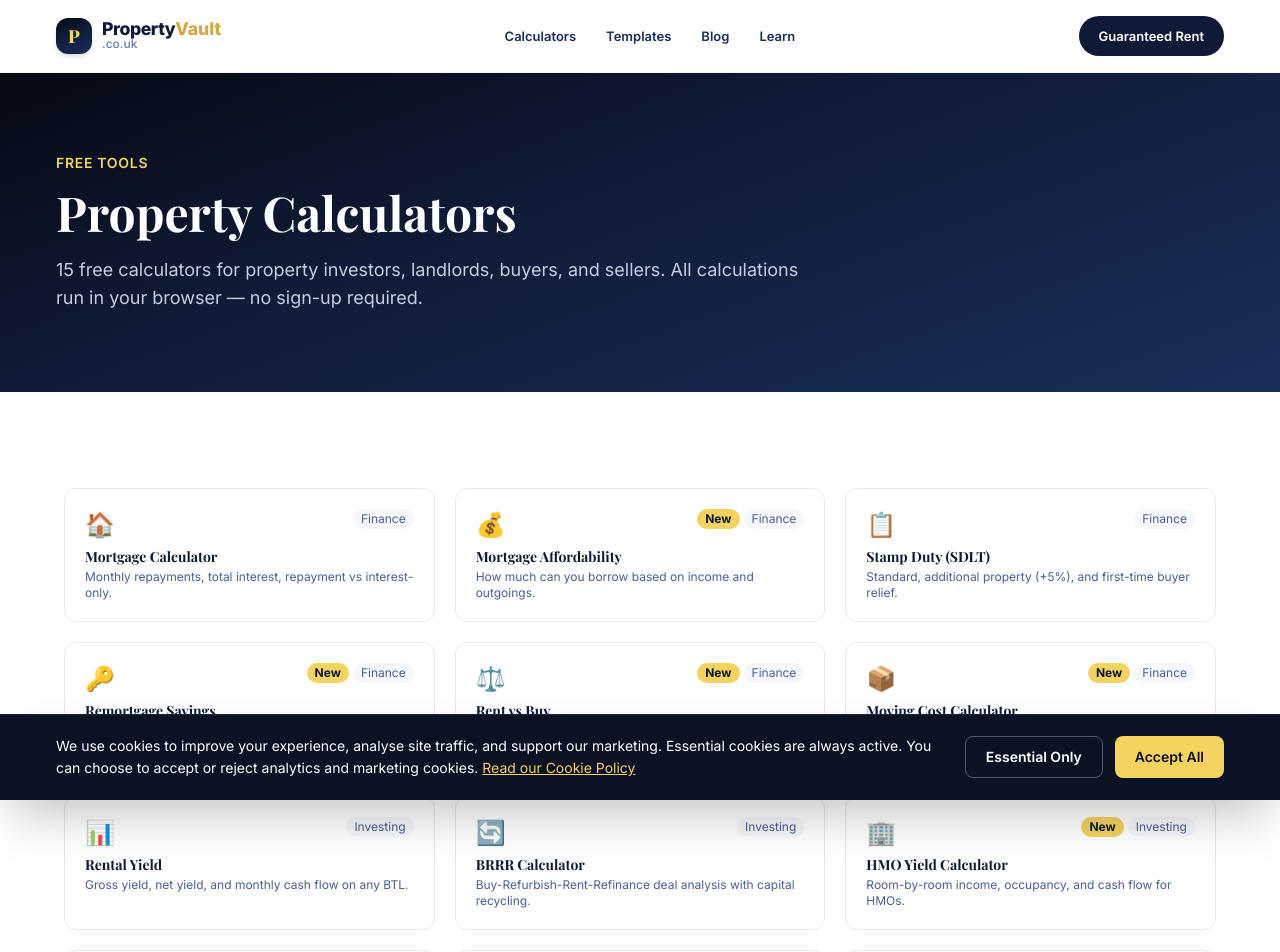
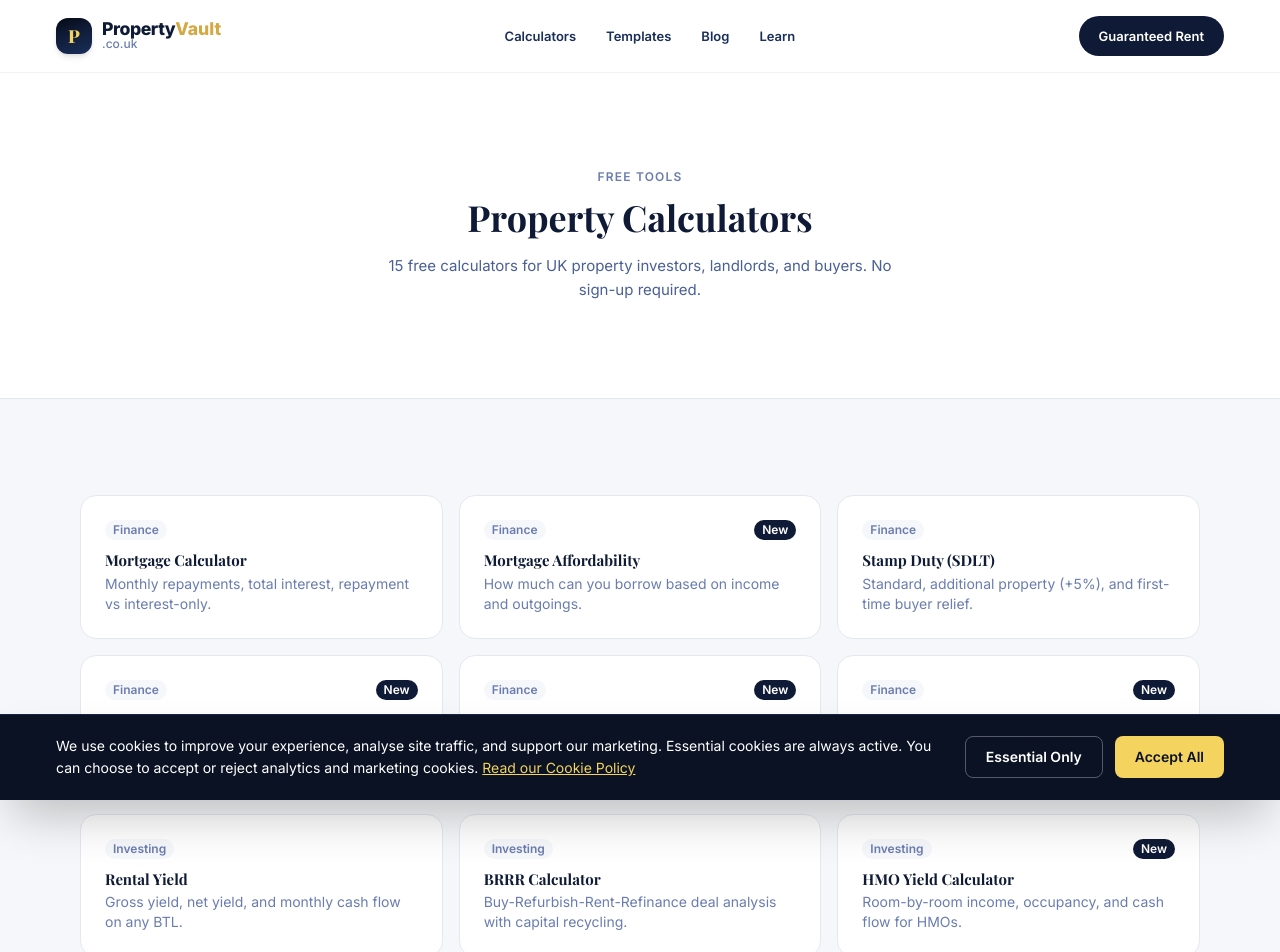
Before and after one commit to gowads047-dot/propertyvault-uk, a Next.js app: page /calculators in a window 1280 px wide. Shown: the top 952 px of the page. Built offline with nearby package versions, Linux system fonts and the light colour scheme.

Commit message:
Clean redesign - remove emojis, update calculators, enable dynamic

```diff
--- a/next.config.ts
+++ b/next.config.ts
@@ -1,10 +1,6 @@
 import type { NextConfig } from "next";
 
 const nextConfig: NextConfig = {
-  output: "export",
-  images: {
-    unoptimized: true,
-  },
   trailingSlash: true,
 };
 
--- a/src/app/calculators/page.tsx
+++ b/src/app/calculators/page.tsx
@@ -2,60 +2,57 @@ import Link from "next/link";
 import type { Metadata } from "next";
 
 export const metadata: Metadata = {
-  title: "Free Property Calculators UK — 16 Tools for Investors & Landlords | PropertyVault UK",
-  description: "16 free UK property calculators. Mortgage, stamp duty, BRRR, rental yield, HMO, Section 24, personal vs ltd, affordability, remortgage, bridging, EPC retrofit, flip ROI, and more.",
+  title: "Free Property Calculators UK — 15 Tools for Investors & Landlords | PropertyVault UK",
+  description: "15 free UK property calculators. Mortgage, stamp duty, BRRR, rental yield, Section 24, HMO, affordability, remortgage, bridging, flip ROI, and more.",
 };
 
 const calculators = [
-  { title: "Mortgage Calculator", desc: "Monthly repayments, total interest, repayment vs interest-only.", href: "/calculators/mortgage", icon: "🏠", cat: "Finance" },
-  { title: "Mortgage Affordability", desc: "How much can you borrow based on income and outgoings.", href: "/calculators/affordability", icon: "💰", cat: "Finance", tag: "New" },
-  { title: "Stamp Duty (SDLT)", desc: "Standard, additional property (+5%), and first-time buyer relief.", href: "/calculators/stamp-duty", icon: "📋", cat: "Finance" },
-  { title: "Remortgage Savings", desc: "Compare current vs new rate with fees and break-even period.", href: "/calculators/remortgage", icon: "🔑", cat: "Finance", tag: "New" },
-  { title: "Rent vs Buy", desc: "Is it cheaper to rent or buy over time? Full cost comparison.", href: "/calculators/rent-vs-buy", icon: "⚖️", cat: "Finance", tag: "New" },
-  { title: "Moving Cost Calculator", desc: "Every cost of moving — stamp duty, solicitor, survey, removals.", href: "/calculators/moving-costs", icon: "📦", cat: "Finance", tag: "New" },
-  { title: "Rental Yield", desc: "Gross yield, net yield, and monthly cash flow on any BTL.", href: "/calculators/rental-yield", icon: "📊", cat: "Investing" },
-  { title: "BRRR Calculator", desc: "Buy-Refurbish-Rent-Refinance deal analysis with capital recycling.", href: "/calculators/brrr", icon: "🔄", cat: "Investing" },
-  { title: "HMO Yield Calculator", desc: "Room-by-room income, occupancy, and cash flow for HMOs.", href: "/calculators/hmo-yield", icon: "🏢", cat: "Investing", tag: "New" },
-  { title: "Flip / Refurb ROI", desc: "Buy-refurbish-sell profit projection with annualised ROI.", href: "/calculators/flip-roi", icon: "🔨", cat: "Investing", tag: "New" },
-  { title: "Bridging Loan", desc: "Total cost of bridging finance — interest, fees, and net funds.", href: "/calculators/bridging", icon: "🌉", cat: "Investing", tag: "New" },
-  { title: "Landlord Costs", desc: "Real P&L — expenses, tax, voids, and actual net profit.", href: "/calculators/landlord-costs", icon: "🔢", cat: "Landlord", tag: "New" },
-  { title: "Section 24 Tax", desc: "How mortgage interest restriction affects your tax bill.", href: "/calculators/section-24", icon: "📑", cat: "Tax", tag: "New" },
-  { title: "Personal vs Ltd Company", desc: "Compare tax holding property personally vs through an SPV.", href: "/calculators/personal-vs-ltd", icon: "🏛️", cat: "Tax", tag: "New" },
-  { title: "EPC Retrofit Cost", desc: "Cost of improving EPC rating with grants and payback period.", href: "/calculators/epc-retrofit", icon: "🏡", cat: "Landlord", tag: "New" },
+  { title: "Mortgage Calculator", desc: "Monthly repayments, total interest, repayment vs interest-only.", href: "/calculators/mortgage", cat: "Finance" },
+  { title: "Mortgage Affordability", desc: "How much can you borrow based on income and outgoings.", href: "/calculators/affordability", cat: "Finance", tag: "New" },
+  { title: "Stamp Duty (SDLT)", desc: "Standard, additional property (+5%), and first-time buyer relief.", href: "/calculators/stamp-duty", cat: "Finance" },
+  { title: "Remortgage Savings", desc: "Compare current vs new rate with fees and break-even period.", href: "/calculators/remortgage", cat: "Finance", tag: "New" },
+  { title: "Rent vs Buy", desc: "Is it cheaper to rent or buy over time? Full cost comparison.", href: "/calculators/rent-vs-buy", cat: "Finance", tag: "New" },
+  { title: "Moving Cost Calculator", desc: "Every cost of moving — stamp duty, solicitor, survey, removals.", href: "/calculators/moving-costs", cat: "Finance", tag: "New" },
+  { title: "Rental Yield", desc: "Gross yield, net yield, and monthly cash flow on any BTL.", href: "/calculators/rental-yield", cat: "Investing" },
+  { title: "BRRR Calculator", desc: "Buy-Refurbish-Rent-Refinance deal analysis with capital recycling.", href: "/calculators/brrr", cat: "Investing" },
+  { title: "HMO Yield Calculator", desc: "Room-by-room income, occupancy, and cash flow for HMOs.", href: "/calculators/hmo-yield", cat: "Investing", tag: "New" },
+  { title: "Flip / Refurb ROI", desc: "Buy-refurbish-sell profit projection with annualised ROI.", href: "/calculators/flip-roi", cat: "Investing", tag: "New" },
+  { title: "Bridging Loan", desc: "Total cost of bridging finance — interest, fees, and net funds.", href: "/calculators/bridging", cat: "Investing", tag: "New" },
+  { title: "Landlord Costs", desc: "Real P&L — expenses, tax, voids, and actual net profit.", href: "/calculators/landlord-costs", cat: "Landlord", tag: "New" },
+  { title: "Section 24 Tax", desc: "How mortgage interest restriction affects your tax bill.", href: "/calculators/section-24", cat: "Tax", tag: "New" },
+  { title: "Personal vs Ltd Company", desc: "Compare tax holding property personally vs through an SPV.", href: "/calculators/personal-vs-ltd", cat: "Tax", tag: "New" },
+  { title: "EPC Retrofit Cost", desc: "Cost of improving EPC rating with grants and payback period.", href: "/calculators/epc-retrofit", cat: "Landlord", tag: "New" },
 ];
 
 export default function CalculatorsPage() {
   return (
     <>
-      <section className="gradient-navy py-16 md:py-20">
-        <div className="container-max px-4">
-          <div className="max-w-3xl">
-            <p className="text-gold-400 font-semibold text-sm uppercase tracking-wider mb-3">Free Tools</p>
-            <h1 className="text-3xl md:text-5xl font-bold text-white mb-4">Property Calculators</h1>
-            <p className="text-navy-200 text-lg">{calculators.length} free calculators for property investors, landlords, buyers, and sellers. All calculations run in your browser — no sign-up required.</p>
-          </div>
+      <section className="bg-white py-16 md:py-24">
+        <div className="container-max px-4 text-center">
+          <p className="text-xs font-semibold text-navy-400 uppercase tracking-widest mb-3">Free tools</p>
+          <h1 className="text-3xl md:text-4xl font-extrabold text-navy-800 mb-4" style={{ fontFamily: "var(--font-family-heading)" }}>Property Calculators</h1>
+          <p className="text-navy-500 max-w-lg mx-auto">{calculators.length} free calculators for UK property investors, landlords, and buyers. No sign-up required.</p>
         </div>
       </section>
 
-      <section className="section-padding bg-white">
-        <div className="container-max">
-          <div className="grid sm:grid-cols-2 lg:grid-cols-3 gap-5">
+      <div className="border-t border-navy-100" />
+
+      <section className="bg-navy-50 section-padding">
+        <div className="container-max px-4">
+          <div className="grid sm:grid-cols-2 lg:grid-cols-3 gap-4">
             {calculators.map((calc) => (
               <Link key={calc.title} href={calc.href}
-                className="group block bg-white rounded-xl border border-navy-100 p-5 hover:shadow-xl hover:border-gold-400/50 transition-all duration-300">
-                <div className="flex items-start justify-between mb-2">
-                  <span className="text-2xl">{calc.icon}</span>
-                  <div className="flex gap-1">
-                    {(calc as any).tag && <span className="px-2 py-0.5 bg-gold-400 text-navy-800 text-xs font-bold rounded-full">{(calc as any).tag}</span>}
-                    <span className="px-2 py-0.5 bg-navy-50 text-navy-500 text-xs rounded-full">{calc.cat}</span>
-                  </div>
+                className="group block bg-white rounded-2xl border border-navy-100 p-6 card-hover">
+                <div className="flex items-start justify-between mb-3">
+                  <span className="px-2 py-0.5 bg-navy-50 text-navy-400 text-xs font-semibold rounded-full">{calc.cat}</span>
+                  {(calc as any).tag && <span className="px-2 py-0.5 bg-navy-800 text-white text-xs font-semibold rounded-full">{(calc as any).tag}</span>}
                 </div>
-                <h2 className="text-sm font-bold text-navy-800 mb-1 group-hover:text-gold-600 transition-colors">{calc.title}</h2>
-                <p className="text-xs text-navy-500">{calc.desc}</p>
+                <h2 className="font-bold text-navy-800 mb-1 group-hover:text-gold-600 transition-colors">{calc.title}</h2>
+                <p className="text-sm text-navy-400">{calc.desc}</p>
               </Link>
             ))}
           </div>
-          <p className="text-xs text-navy-400 text-center mt-8">All calculators produce estimates for educational purposes only. Not financial, legal, or tax advice. Always consult a qualified professional.</p>
+          <p className="text-xs text-navy-400 text-center mt-10">All calculators produce estimates for educational purposes only. Not financial, legal, or tax advice.</p>
         </div>
       </section>
     </>
```
Also changed, not shown: src/app/guaranteed-rent/page.tsx (+12 -13 lines).
